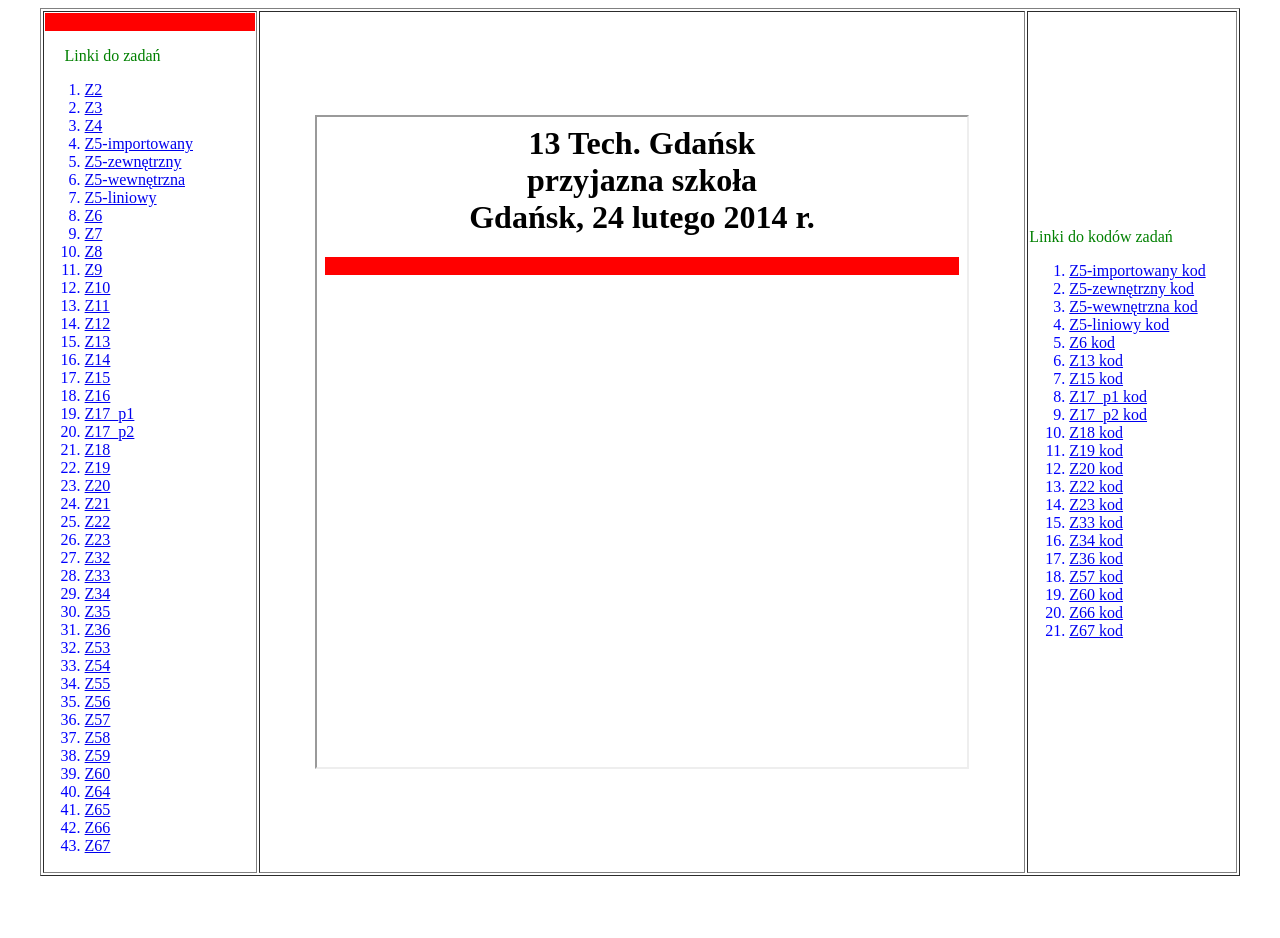
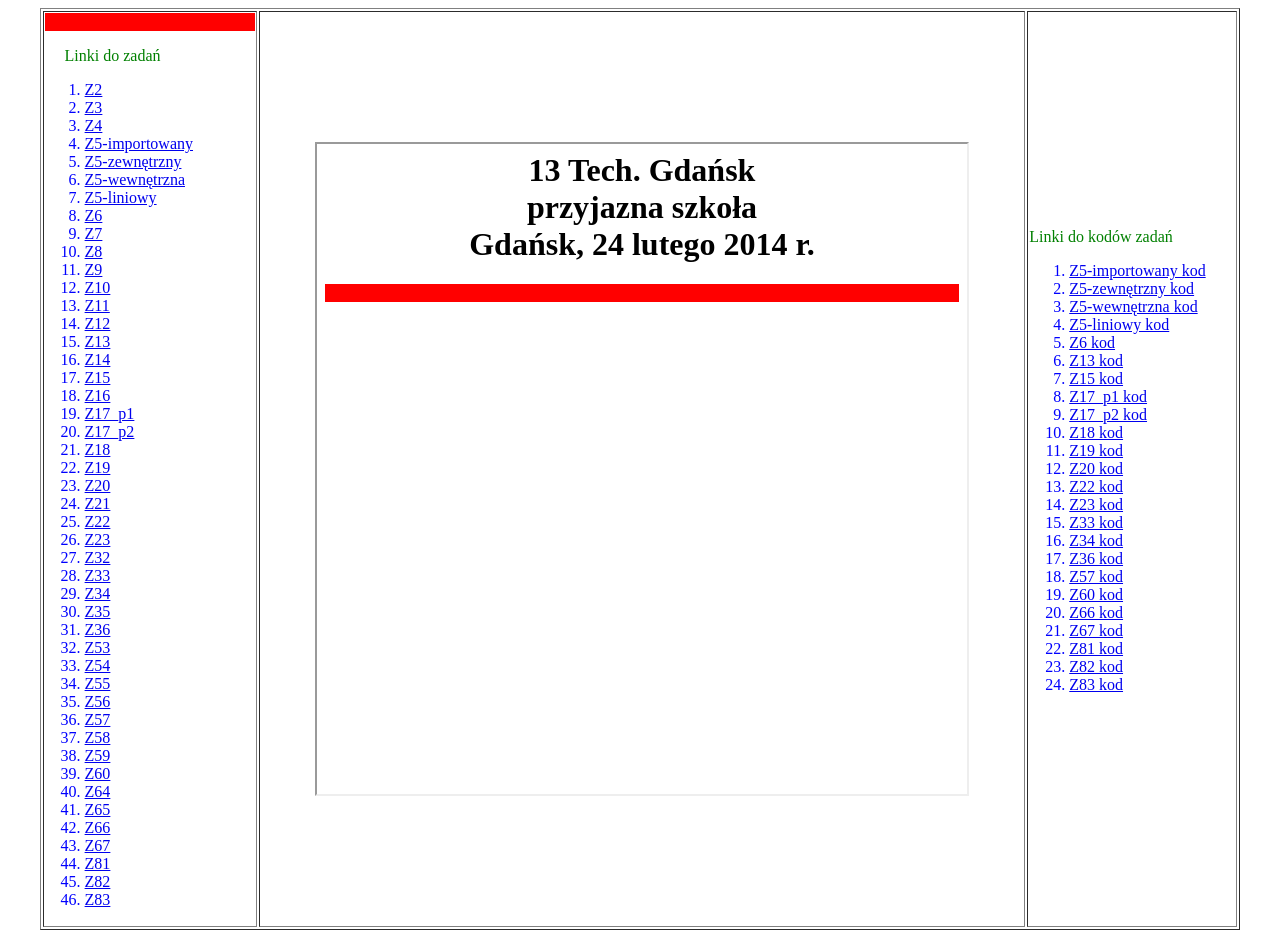
Before and after one commit to wraitherr/zadaniacss, a plain HTML site: page index.html in a window 1280 px wide. Before the commit the page ends 884 px from the top, so only its background shows below. Drawn offline with Linux system fonts and the light colour scheme.

Commit message:
Update index.html

```diff
--- a/index.html
+++ b/index.html
@@ -59,6 +59,9 @@ color: blue;
 	  	<li><a href="zadanie65_boch.html" target="strony">Z65</a></li>
 	  	<li><a href="zadanie66_boch.html" target="strony">Z66</a></li>
 	  	<li><a href="zadanie67_boch.html" target="strony">Z67</a></li>
+	  	<li><a href="zadanie81_boch.html" target="strony">Z81</a></li>
+	  	<li><a href="zadanie82_boch.html" target="strony">Z82</a></li>
+	  	<li><a href="zadanie83_boch.html" target="strony">Z83</a></li>
 	</ol>
  <!--<a href="http://www.kuratorium.gda.pl" target="strony">Kuratorium</a>
  <br>
@@ -90,6 +93,9 @@ color: blue;
 	<li><a href="zadanie60_boch_kod.html" target="strony">Z60 kod</a></li>
 	<li><a href="zadanie66_boch_kod.html" target="strony">Z66 kod</a></li>
 	<li><a href="zadanie67_boch_kod.html" target="strony">Z67 kod</a></li>
+	<li><a href="zadanie81_boch_kod.html" target="strony">Z81 kod</a></li>
+	<li><a href="zadanie82_boch_kod.html" target="strony">Z82 kod</a></li>
+	<li><a href="zadanie83_boch_kod.html" target="strony">Z83 kod</a></li>
 </ol>
  <!--<td width=18% align=center><a href="start.html" target="strony">Start</a>-->
  </td>
```
